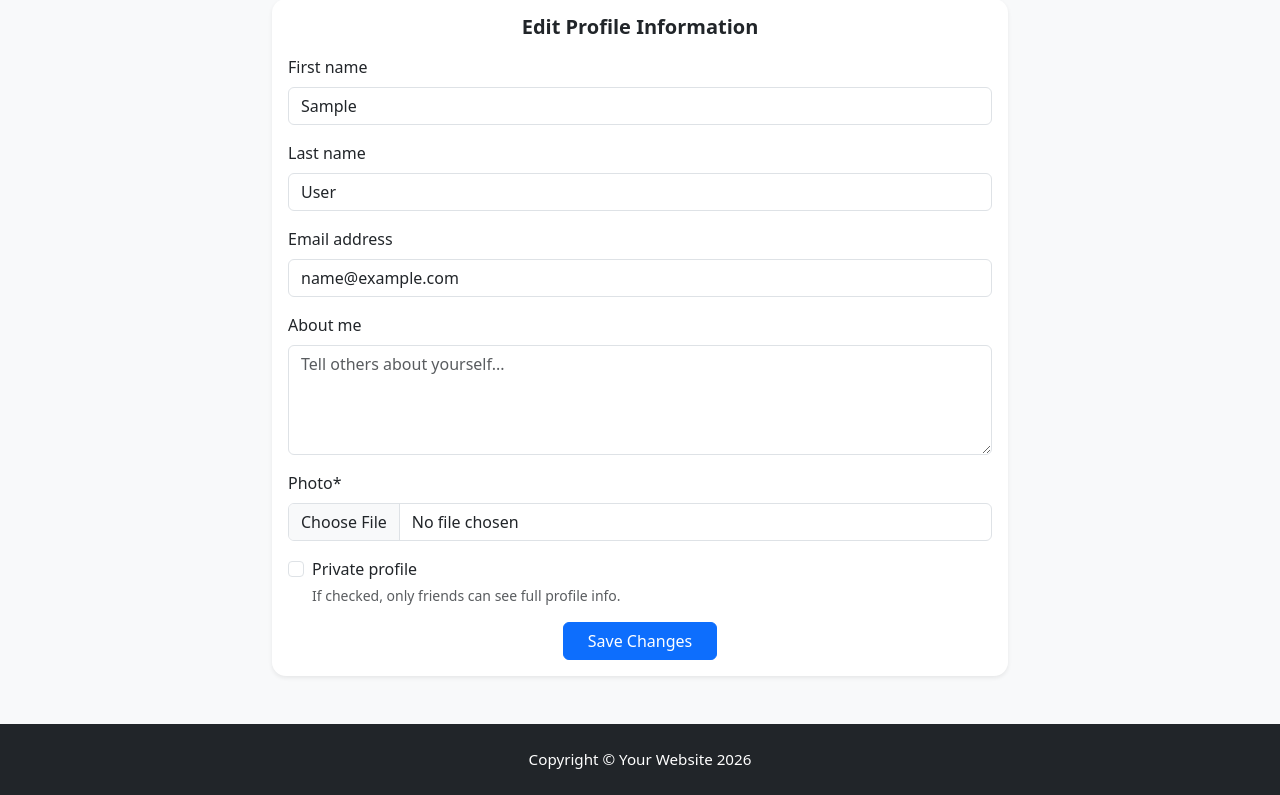
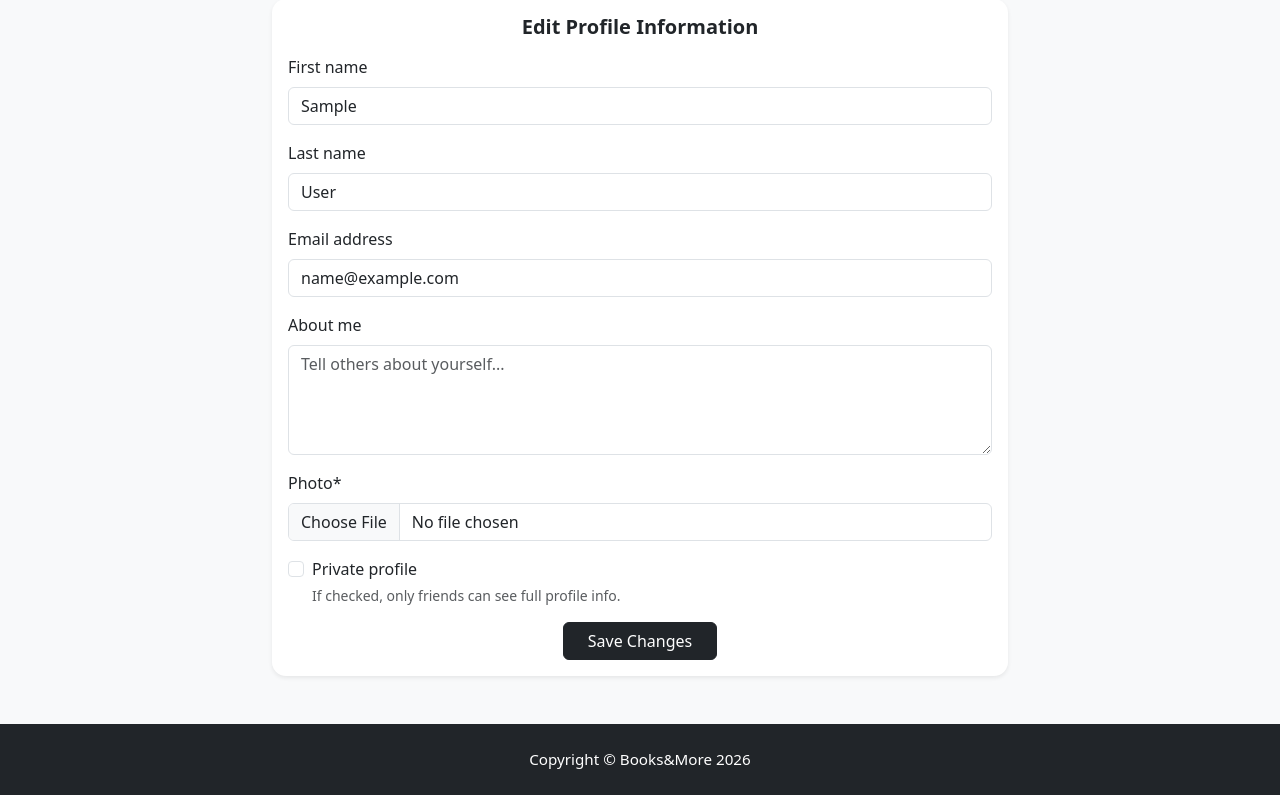
Before and after one commit to DBaranauskas/BookList, a Django app: page /profile/ in a window 1280 px wide. Shown: the part 351-1146 px from the top of the page. Run offline with Django 5.2, Linux system fonts and the light colour scheme; the visitor is signed in with stand-in values (Sample User, id 1); some libraries are stand-ins or nearby versions.

Commit message:
Few edits in templates so buttons would look better

```diff
--- a/mysite/booklist/templates/base.html
+++ b/mysite/booklist/templates/base.html
@@ -131,7 +131,7 @@
     <!-- Footer -->
     <footer class="bg-dark text-white text-center py-4 mt-auto">
         <div class="container">
-            <p class="mb-0" style="font-size:0.95rem;">Copyright © Your Website 2026</p>
+            <p class="mb-0" style="font-size:0.95rem;">Copyright © Books&More 2026</p>
         </div>
     </footer>
 
--- a/mysite/booklist/templates/bookshelf_form.html
+++ b/mysite/booklist/templates/bookshelf_form.html
@@ -11,7 +11,7 @@
     <legend class="border-bottom mb-4">Book add/update</legend>
     {{ form | crispy }}
     <div class="form-group">
-      <button class="btn btn-outline-info" type="submit">Save</button>
+      <button class="btn btn-outline-dark" type="submit">Save</button>
     </div>
   </form>
 </div>
--- a/mysite/booklist/templates/post.html
+++ b/mysite/booklist/templates/post.html
@@ -24,7 +24,7 @@
                         {% endif %}
                         <div class="flex-grow-1">
                             <div class="fw-semibold">
-                                <a href="{% url 'public_profile' post.author.username %}" class="text-dark text-decoration-none">{{ post.author.username }}</a>
+                                <a href="{% url 'public_profile' post.author.username %}" class="text-dark text-decoration-none fw-bold">{{ post.author.username }}</a>
                             </div>
                             <div class="text-muted" style="font-size:0.85rem;">
                                 {{ post.updated_at|date:"M d, Y · H:i" }}
@@ -80,7 +80,7 @@
                             {% else %}
                                 <img src="{% static 'img/default-profile.png' %}" class="rounded-circle me-2" style="width:30px; height:30px; object-fit:cover;">
                             {% endif %}
-                            <strong>{{ comment.author.username }}</strong>
+                            <a href="{% url 'public_profile' comment.author.username %}" class="text-dark text-decoration-none fw-bold">{{ comment.author.username }}</a>
                             <small class="text-muted ms-2" style="font-size:0.8rem;">{{ comment.created_at|date:"M d, Y · H:i" }}</small>
                         </div>
                         <div style="line-height:1.4;">{{ comment.content|linebreaks }}</div>
--- a/mysite/booklist/templates/posts.html
+++ b/mysite/booklist/templates/posts.html
@@ -33,7 +33,7 @@
                     <!-- Author + Date -->
                     <div class="flex-grow-1">
                         <div class="fw-semibold">
-                            <a href="{% url 'public_profile' post.author.username %}" class="text-dark text-decoration-none">{{ post.author.username }}</a>
+                            <a href="{% url 'public_profile' post.author.username %}" class="text-dark text-decoration-none fw-bold">{{ post.author.username }}</a>
                         </div>
                         <div class="text-muted" style="font-size:0.85rem;">
                             {{ post.updated_at|date:"M d, Y" }}
--- a/mysite/booklist/templates/profile.html
+++ b/mysite/booklist/templates/profile.html
@@ -59,7 +59,7 @@
                     {{ form|crispy }}
 
                     <div class="text-center mt-3">
-                        <button type="submit" class="btn btn-primary px-4">
+                        <button type="submit" class="btn btn-dark px-4">
                             Save Changes
                         </button>
                     </div>
--- a/mysite/booklist/templates/public_profile.html
+++ b/mysite/booklist/templates/public_profile.html
@@ -79,7 +79,7 @@
                     {% endif %}
                 </div>
 
-                {% if not profile_user.is_profile_private %}
+                {% if not profile_user.is_profile_private or user.is_profile_user %}
 
                     <ul class="list-group list-group-flush">
                         {% for book in favorite_books %}
--- a/mysite/booklist/views.py
+++ b/mysite/booklist/views.py
@@ -3,7 +3,6 @@ from django.db import IntegrityError
 from django.shortcuts import redirect, render
 from django.views.generic import ListView, DetailView, UpdateView
 from django.views.generic.edit import FormMixin
-
 from .models import Book, Bookshelf, Category, CustomUser,Post
 from .utils import store_books_by_title, store_books_by_author
 from .forms import CustomUserCreateForm, CustomUserChangeForm, PostCreateUpdateForm, BookshelfCreateUpdateForm,FavoriteUpdateForm, CommentForm
@@ -225,8 +224,7 @@ def toggle_like_ajax(request, pk):
         'total_likes': post.likes.count()
     })
 
-from django.views import generic
-from django.contrib.auth.mixins import LoginRequiredMixin
+
 
 class BookshelfListView(LoginRequiredMixin, generic.ListView):
     model = Bookshelf
```
Also changed, not shown: mysite/booklist/templates/index.html (deleted, +0 -7 lines), mysite/booklist/migrations/0001_initial.py (deleted), mysite/booklist/migrations/0002_book_release_date.py (deleted), mysite/booklist/migrations/0003_customuser_cover_photo.py (deleted), mysite/booklist/migrations/0004_customuser_background_image.py (deleted), mysite/booklist/migrations/0005_remove_customuser_background_image_and_more.py (deleted), mysite/booklist/migrations/0006_rename_userbooklist_bookshelf_and_more.py (deleted), mysite/booklist/migrations/0007_alter_bookshelf_comment_alter_bookshelf_rating_and_more.py (deleted), mysite/booklist/migrations/0008_alter_bookshelf_comment_alter_bookshelf_rating_and_more.py (deleted), mysite/booklist/migrations/0009_alter_bookshelf_rating.py (deleted), mysite/booklist/migrations/0010_alter_customuser_favorite_books.py (deleted).
